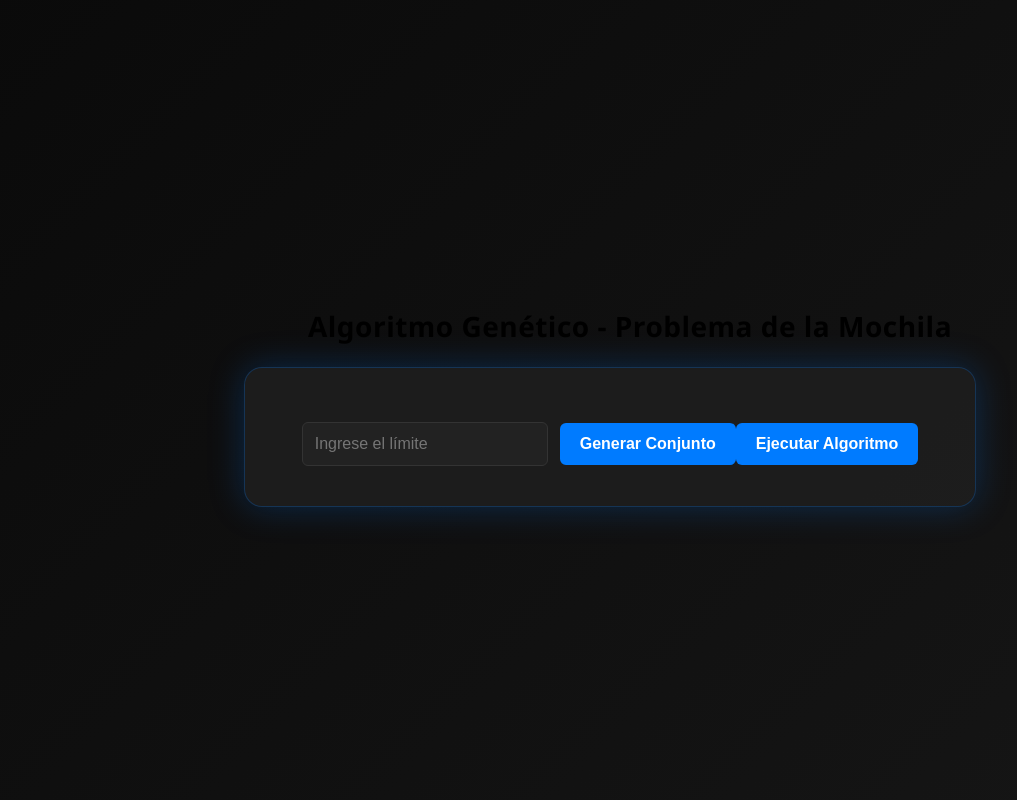
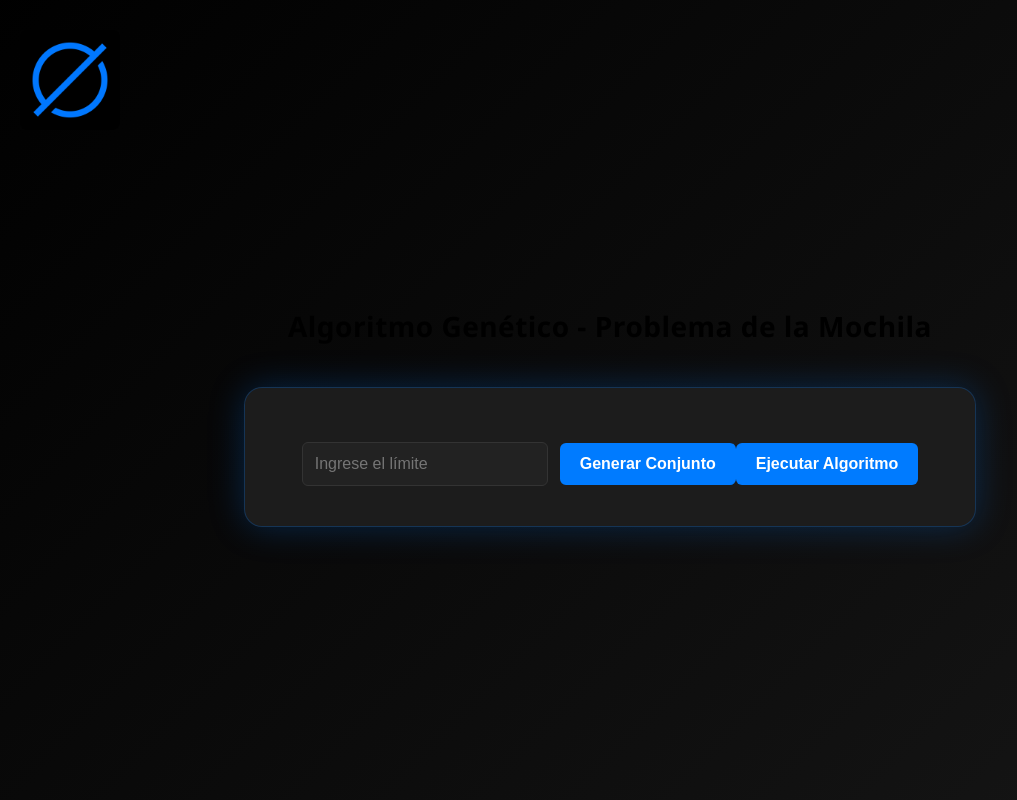
Before and after one commit to HemaniakAE/Tarea02_AnalisisDeAlgoritmos, a React (Vite) app: page / in a window 1280 px wide. Shown: the whole page, without its empty margins (30-1047 px from the left). Built offline with nearby package versions, Linux system fonts and the light colour scheme.

Commit message:
Agrega un botón para resetear la ventana

```diff
--- a/src/App.css
+++ b/src/App.css
@@ -1,7 +1,7 @@
 body {
   margin: 0;
   font-family: "Segoe UI", sans-serif;
-  background: linear-gradient(135deg, #0a0a0a, #161616);
+  background: linear-gradient(135deg, #000000, #161616);
   color: #ffffff;
   display: flex;
   justify-content: center;
@@ -10,9 +10,43 @@ body {
 }
 
 .header {
-  margin-left: 4em;
+  background: transparent;
+  padding: 20px ;
+  position: relative;
+  display: flex;
   align-items: center;
-  background-color: transparent;
+  justify-content: center;
+}
+
+.reset-button {
+  position: absolute;
+  left: 50px;
+  top: 10%;
+  width: 100px;
+  height: 100px;
+  transform: translateY(-50%);
+  padding: 8px;
+  background: #000000;
+  border: 1px solid rgba(0, 0, 0, 0.2);
+  border-radius: 8px;
+  cursor: pointer;
+  transition: 0.25s;
+  display: flex;
+  align-items: center;
+  justify-content: center;
+}
+
+.reset-button:hover {
+  background: rgba(255, 255, 255, 0.2);
+  box-shadow: 0 0 12px rgba(0, 123, 255, 0.5);
+  transform: translateY(-50%) scale(1.05);
+}
+
+.reset-button img {
+  width: 100px;
+  height: 100px;
+  display: block;
+  filter: brightness(0) saturate(100%) invert(42%) sepia(93%) saturate(4977%) hue-rotate(201deg) brightness(101%) contrast(101%);
 }
 
 .app-container {
--- a/src/App.jsx
+++ b/src/App.jsx
@@ -3,6 +3,7 @@ import { useState } from 'react'
 import './App.css'
 import Header from './components/Header.jsx'
 import Container from './components/Container.jsx'
+import ResetButton from './components/ResetButton.jsx'
 import { generarNumerosAleatorios, ejecutarAlgoritmoGenetico } from './logic/genAlgorithm.js'
 
 
@@ -37,10 +38,20 @@ function App() {
     }
   };
 
+  // Función para resetear página
+  const resetearTodo = () => {
+    setLimit("");
+    setNumbers([]);
+    setInitialPop([]);
+    setBestSolution([]);
+    setBestSum(null);
+    setBestGen(null);
+  };
+
   return (
     <div className='App'>
       <Header />
-      {
+      <ResetButton onReset={resetearTodo} />
       <div className='card'>
         <Container
           limit={limit}
@@ -54,7 +65,6 @@ function App() {
           bestGen={bestGen}
         />
       </div>
-      }
     </div>
   )
 }
--- /dev/null
+++ b/src/Components/ResetButton.jsx
@@ -0,0 +1,9 @@
+function ResetButton({ onReset }) {
+  return (
+    <button className="reset-button" onClick={onReset}>
+      <img src="/icono conjunto.png" alt="Reset" />
+    </button>
+  );
+}
+
+export default ResetButton;
```
